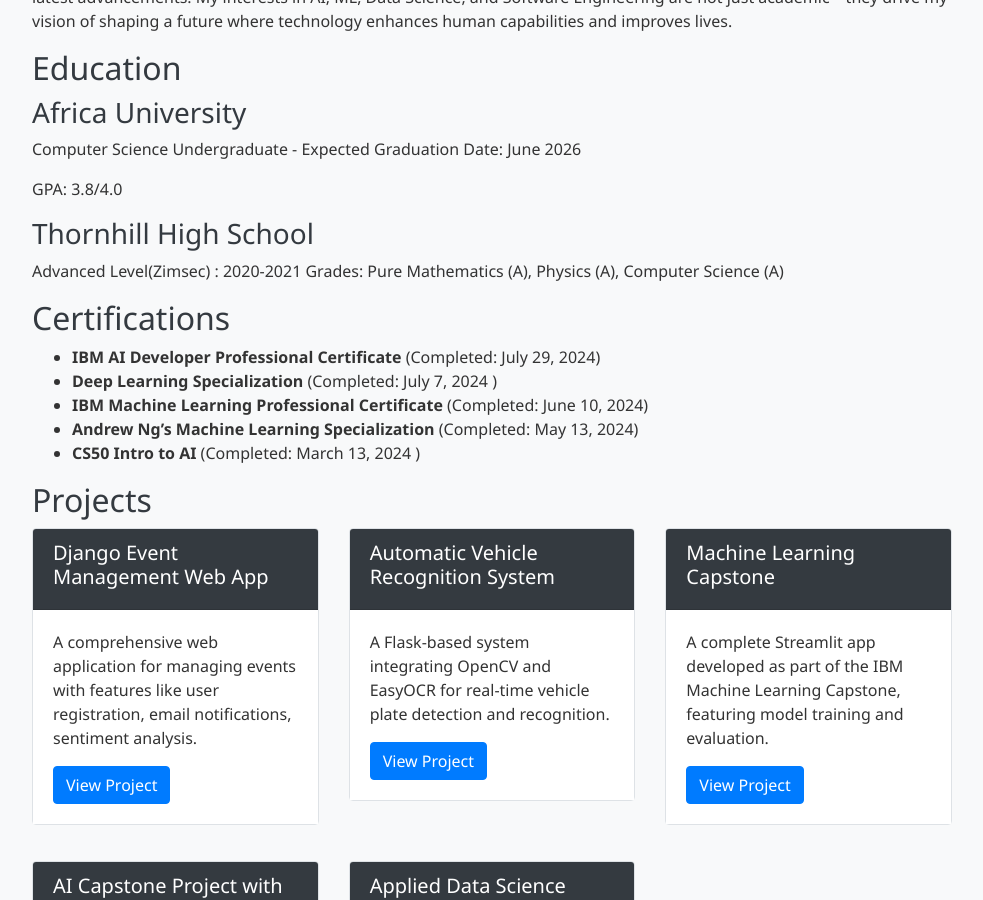
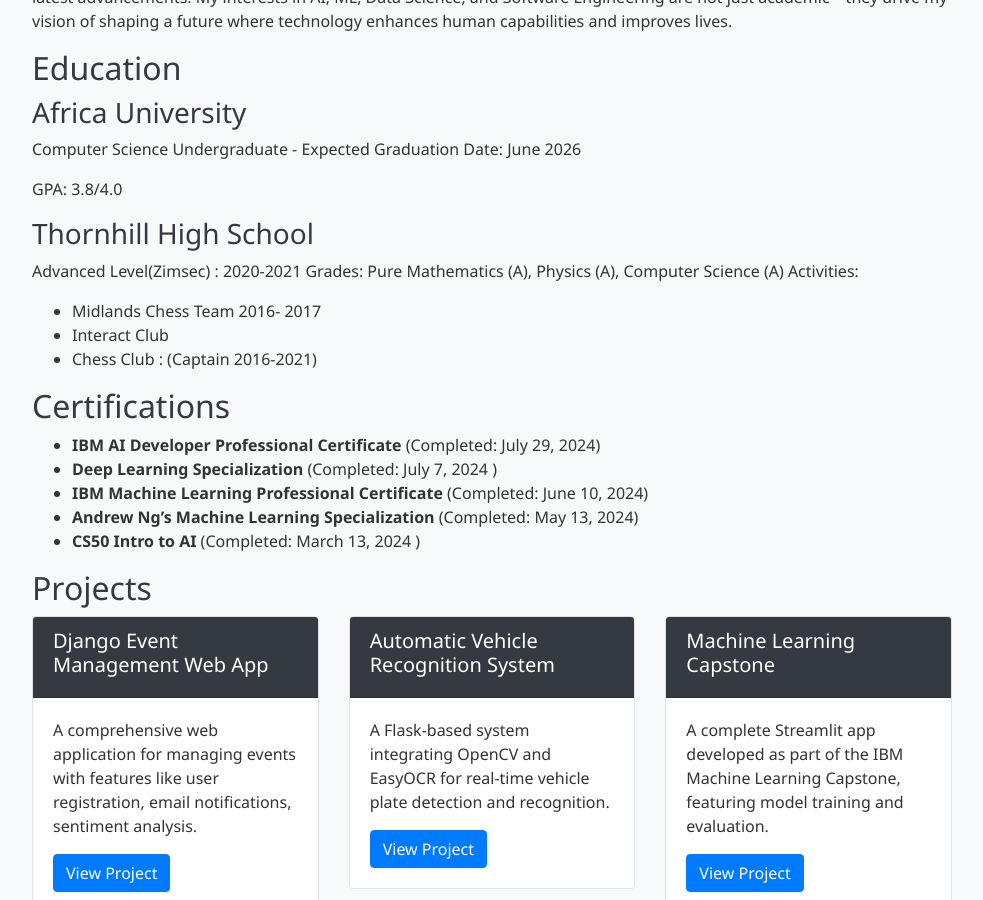
Before and after one commit to NyashaEysenck/NyashaEysenck.github.io, a Jekyll site: the page built from index.md, in a window 1280 px wide and 900 px high, scrolled down 629 px. Shown: the whole window, without its empty margins (148-1131 px from the left). Built offline with Jekyll 4.4.1, drawn with Linux system fonts in a browser that asks for light colours; nearby versions of some CDN libraries.

Commit message:
Update index.md

```diff
--- a/index.md
+++ b/index.md
@@ -27,6 +27,10 @@
 ### Thornhill High School
 Advanced Level(Zimsec) : 2020-2021
 Grades: Pure Mathematics (A), Physics (A), Computer Science (A)
+Activities:
+* Midlands Chess Team 2016- 2017
+* Interact Club
+* Chess Club : (Captain 2016-2021)
 
 ## Certifications
 
```
